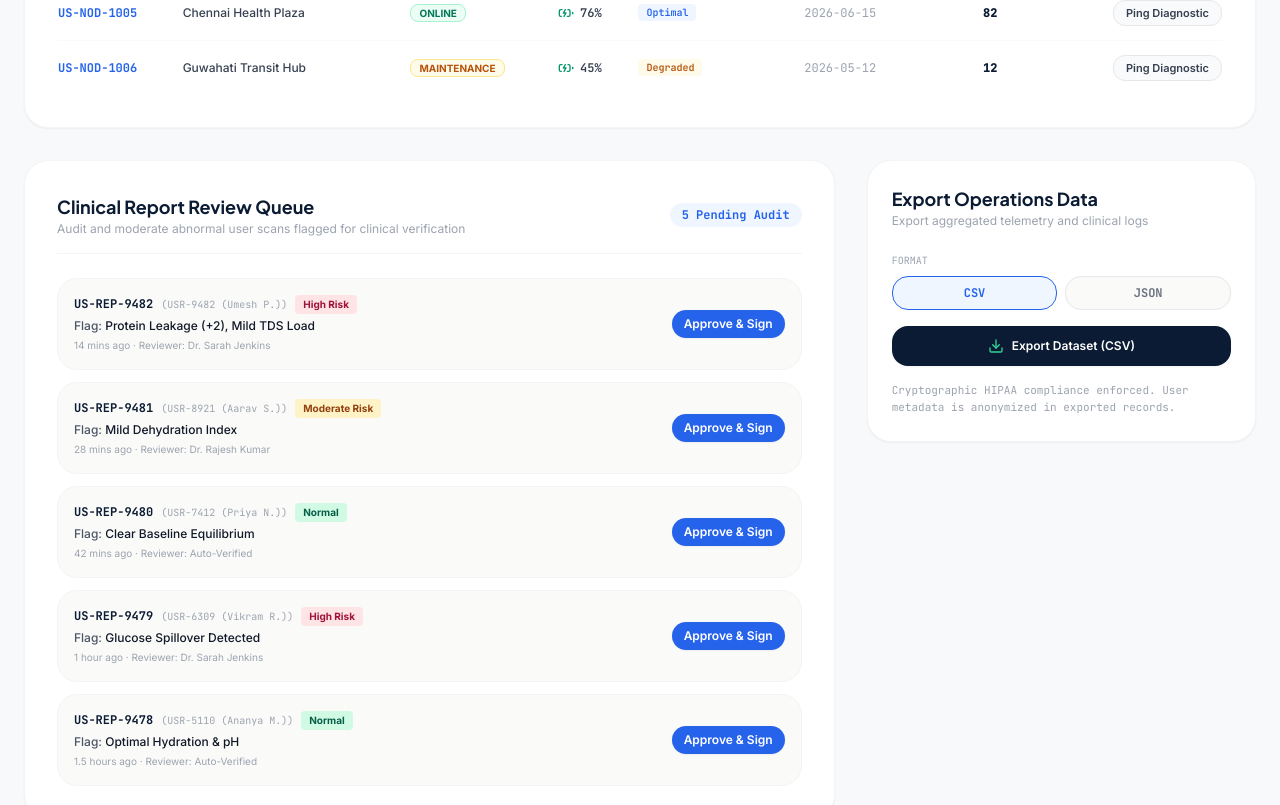
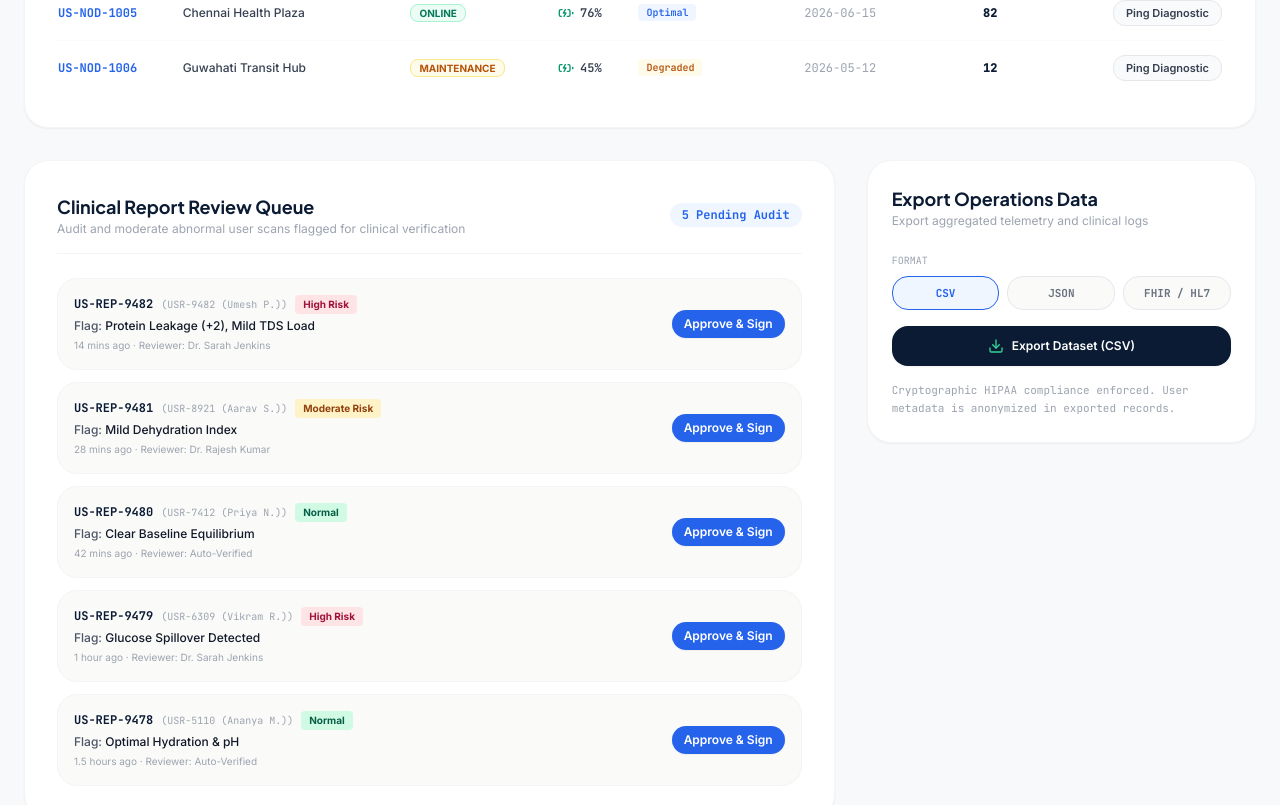
Before and after one commit to umeshpandeysh/Smart-Urine-Monitoring-System, a Next.js app: page /admin-center in a window 1280 px wide. Shown: the part 1734-2539 px from the top of the page. Built offline with nearby package versions, Linux system fonts and the light colour scheme; no server answers.

Commit message:
feat(roadmap): implement roadmap items (FHIR / HL7 export and ABHA Health ID linkage)

```diff
--- a/src/app/admin-center/page.tsx
+++ b/src/app/admin-center/page.tsx
@@ -573,12 +573,12 @@ export default function AdminCenterPage() {
             <div className="space-y-4">
               <div className="space-y-2">
                 <label className="text-[10px] font-mono text-gray-400 uppercase block">FORMAT</label>
-                <div className="grid grid-cols-2 gap-2">
-                  {['CSV', 'JSON'].map((fmt) => (
+                <div className="grid grid-cols-3 gap-2">
+                  {['CSV', 'JSON', 'FHIR / HL7'].map((fmt) => (
                     <button
                       key={fmt}
                       onClick={() => setExportFormat(fmt)}
-                      className={`text-xs font-bold font-mono py-2 rounded-xl border transition-all ${
+                      className={`text-[11px] font-bold font-mono py-2 rounded-xl border transition-all ${
                         exportFormat === fmt
                           ? 'border-[#2563EB] bg-blue-50 text-[#2563EB]'
                           : 'border-gray-200 bg-[#FAFAF9] text-gray-500 hover:bg-gray-50'
--- a/src/app/patient-portal/page.tsx
+++ b/src/app/patient-portal/page.tsx
@@ -717,6 +717,10 @@ export default function PatientPortalPage() {
                 <span className="font-mono text-gray-700">{profile?.phone || '+91 Verified'}</span>
               </div>
               <div className="p-3 bg-gray-50 rounded-xl flex justify-between">
+                <span className="text-gray-500">ABHA Health ID (ABDM)</span>
+                <span className="font-mono font-bold text-teal-700">91-8402-9842-1048 🇮🇳</span>
+              </div>
+              <div className="p-3 bg-gray-50 rounded-xl flex justify-between">
                 <span className="text-gray-500">Data Security</span>
                 <span className="font-bold text-emerald-600">AES-256 Encrypted</span>
               </div>
```
